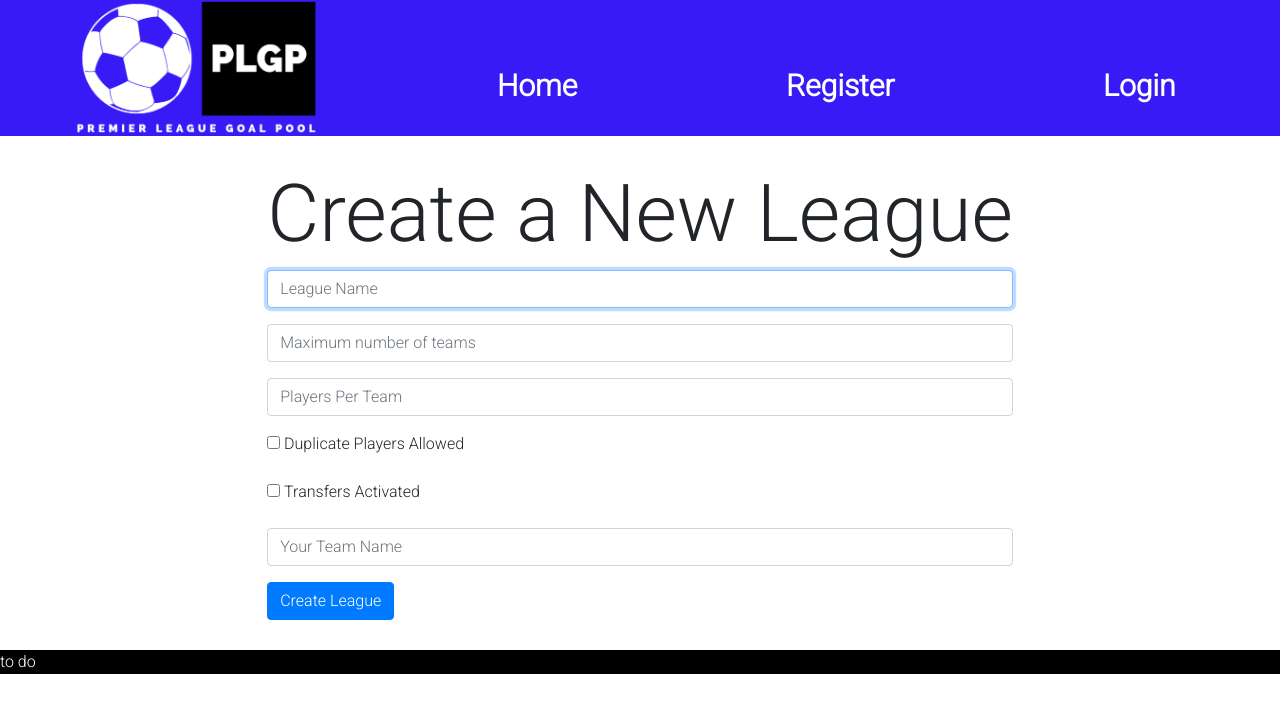
After one commit to Halfwai/goalpoolproject, a Django app: page /newleague in a window 1280 px wide. The commit adds this page. Shown: the top 713 px of the page. Run offline with Django 4.2, Linux system fonts and the light colour scheme; some libraries are stand-ins or nearby versions.

Commit message:
league form added

```diff
--- /dev/null
+++ b/goalpoolapp/forms.py
@@ -0,0 +1,8 @@
+from django import forms
+from .models import League
+from django.forms import ModelForm
+
+class NewLeagueForm(ModelForm):
+    class Meta:
+        model = League
+        fields = ["leaguename", "teamlimit", "teamplayerslimit", "duplicatePlayersAllowed", "transfersActivated", ]
--- a/goalpoolapp/models.py
+++ b/goalpoolapp/models.py
@@ -1,5 +1,6 @@
 from django.db import models
 from django.contrib.auth.models import AbstractUser
+from django.core.validators import MaxValueValidator, MinValueValidator
 
 # Create your models here.
 class User(AbstractUser):
@@ -7,6 +8,14 @@ class User(AbstractUser):
 
 class League(models.Model):
     teamlimit = models.IntegerField()
+    leaguename = models.CharField(max_length=64)
+    leaguecode = models.CharField(max_length = 10, blank=True, null=True, editable=False)
+    teamplayerslimit = models.IntegerField(validators=[MaxValueValidator(20), MinValueValidator(1)])
+    transfersActivated = models.BooleanField()
+    duplicatePlayersAllowed = models.BooleanField()
+    admin = models.ForeignKey(User, on_delete=models.CASCADE, related_name="administratedleague")
+    draftComplete = models.BooleanField(default=False)
+    draftStarted = models.BooleanField(default=False)
 
 class Player(models.Model):
     leagues = models.ManyToManyField(League, related_name="leagueplayers", blank=True)
--- a/goalpoolapp/templates/goalpoolapp/layout.html
+++ b/goalpoolapp/templates/goalpoolapp/layout.html
@@ -22,7 +22,7 @@
                     <a class="nav-link" href="/"><strong>Home</strong></a>
                 </div>
                 <div class="nav-item">
-                    <a class="nav-link" href="/"><strong>New League</strong></a>
+                    <a class="nav-link" href="{% url 'goalpoolapp:newleague' %}"><strong>New League</strong></a>
                 </div>
                 <div class="nav-item">
                     <a class="nav-link" href="/"><strong>Settings</strong></a>
--- /dev/null
+++ b/goalpoolapp/templates/goalpoolapp/newleague.html
@@ -0,0 +1,49 @@
+{% extends "goalpoolapp/layout.html" %}
+
+{% load static %}
+
+{% block body %}
+<div id="main-page-content-container">
+    <div id="main-page-content">
+        <h2>Create a New League</h2>
+
+        {% if message %}
+            <div>{{ message }}</div>
+        {% endif %}
+
+        <form action="{% url 'goalpoolapp:newleague' %}" method="post">
+            {% csrf_token %}
+            {% for field in form %}
+                {% if field.name == "leaguename" %}
+                <div class="form-group">
+                    <input autofocus class="form-control" type="text" name="{{ field.name }}" placeholder="League Name">
+                </div>
+                {% elif field.name == "teamlimit" %}
+                <div class="form-group">
+                    <input class="form-control" type="number" name="{{ field.name }}" placeholder="Maximum number of teams">
+                </div>
+                {% elif field.name == "transfersActivated" %}
+                <div class="form-group">
+                    <input type="checkbox" id="transfers" name="{{ field.name }}">
+                    <label for="transfers">Transfers Activated</label><br>
+                </div>
+                {% elif field.name == "duplicatePlayersAllowed" %}
+                <div class="form-group">
+                    <input type="checkbox" id="duplicates" name="{{ field.name }}">
+                    <label for="duplicates">Duplicate Players Allowed</label><br>
+                </div>
+                {% elif field.name == "teamplayerslimit" %}
+                <div class="form-group">
+                    <input class="form-control" type="number" name="{{ field.name }}" placeholder="Players Per Team">
+                </div>
+                {% endif %}
+            {% endfor %}
+            <div class="form-group">
+                <input class="form-control" type="text" name="teamname" placeholder="Your Team Name">
+            </div>
+            <input class="btn btn-primary" type="submit" value="Create League">
+        </form>
+    </div>
+</div>
+
+{% endblock %}
--- a/goalpoolapp/urls.py
+++ b/goalpoolapp/urls.py
@@ -9,4 +9,5 @@ urlpatterns = [
     path('register', views.register, name='register'),
     path('loginuser', views.loginuser, name='loginuser'),
     path('logoutuser', views.logoutuser, name='logoutuser'),
+    path('newleague', views.newleague, name='newleague')
 ]
--- a/goalpoolapp/views.py
+++ b/goalpoolapp/views.py
@@ -4,7 +4,11 @@ from django.shortcuts import render
 from django.urls import reverse
 from django.http import HttpResponseRedirect
 
+from random import choice
+from string import ascii_uppercase
+
 from .models import User, Team, League, Player
+from .forms import NewLeagueForm
 
 # Create your views here.
 def index(request):
@@ -67,3 +71,35 @@ def dashboard(request):
     return render(request, 'goalpoolapp/dashboard.html', {
         'title': "Welcome",
     })
+
+def newleague(request):
+    if request.method == "GET":
+        return render(request, 'goalpoolapp/newleague.html', {
+            "form": NewLeagueForm(),
+        })
+    else:
+        league_form = NewLeagueForm(data=request.POST)
+        for field in league_form:
+            if field.errors:
+                message = f"Please input {field.name}"
+        if league_form.is_valid():
+            print('yes')
+            # league = league_form.save(commit=False)
+            # league.admin = request.user
+            # league.leaguecode = "boobs"
+            # league.save()
+            # league.leaguecode = (choice(ascii_uppercase) for i in range(12))
+        # leagueName = request.POST["leaguename"]
+        # maxplayers = request.POST["maxplayers"]
+        # if "transfers" in request.POST:
+        #     transfersactivated = True
+        # else:
+        #     transfersactivated = False
+        # if "duplicates" in request.POST:
+        #     duplicatesallowed = True
+        # else:
+        #     duplicatesallowed = False
+        return render(request, 'goalpoolapp/newleague.html', {
+            "message": message,
+            "form": NewLeagueForm(),
+        })
```
Also changed, not shown: goalpoolapp/admin.py (+7 -1 lines), db.sqlite3, goalpoolapp/migrations/0002_league_leaguecode_league_leaguename.py (added), goalpoolapp/migrations/0003_league_admin_league_draftcomplete_and_more.py (added), goalpoolapp/migrations/0004_alter_league_draftcomplete_alter_league_draftstarted.py (added), goalpoolapp/migrations/0005_league_teamplayerslimit.py (added).
